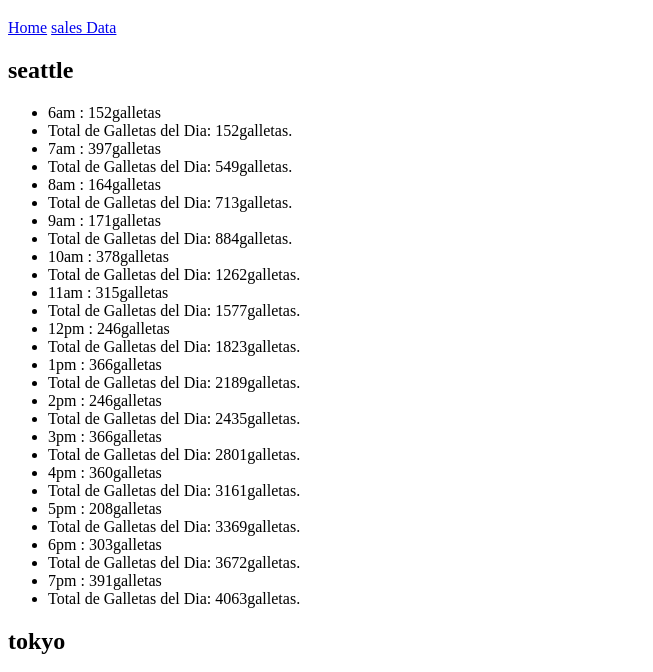
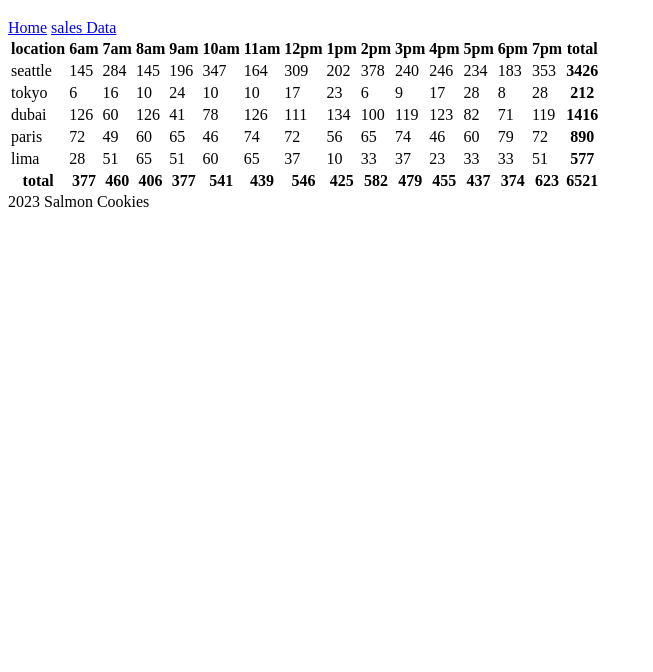
Before and after one commit to MLimaco/cookie-stand, a plain HTML site: page pages/sales.html in a window 1280 px wide. Shown: the part 61-733 px from the top of the page, without its empty margins (0-653 px from the left). Drawn offline with Linux system fonts and the light colour scheme.

Commit message:
refactorizacion lab07

```diff
--- a/js/app.js
+++ b/js/app.js
@@ -1,112 +1,108 @@
 'use strict';
+const horasAtencion = ['6am', '7am', '8am', '9am', '10am', '11am', '12pm', '1pm', '2pm', '3pm', '4pm', '5pm', '6pm', '7pm'];
+const tiendas = [];
+const elementosDeTabla = document.getElementById('sales-table');
 
-const seattle = {
-    location: "seattle",
-    minConsumidoresPorHora: 23,
-    maxConsumidoresPorHora: 65,
-    promedioDeGalletasPorPersona: 6.3,
-    galletasVendidasPorHora: [],
-    vender: function () {
-        this.galletasVendidasPorHora = estimarVentas(this);
-    }
+function Locacion(location, minConsumidoresPorHora, maxConsumidoresPorHora, promedioDeGalletasPorPersona) {
+    this.location = location;
+    this.minConsumidoresPorHora = minConsumidoresPorHora;
+    this.maxConsumidoresPorHora = maxConsumidoresPorHora;
+    this.promedioDeGalletasPorPersona = promedioDeGalletasPorPersona;
+    this.galletasVendidasPorHora = [];
+    this.numeroDeConsumidoresPorHora = [];
+    this.totalGalletasPorDia = 0;
 }
-const tokyo = {
-    location: "tokyo",
-    minConsumidoresPorHora: 3,
-    maxConsumidoresPorHora: 24,
-    promedioDeGalletasPorPersona: 1.2,
-    galletasVendidasPorHora: [],
-    vender: function () {
-        this.galletasVendidasPorHora = estimarVentas(this);
-    }
-}
-const dubai = {
-    location: "dubai",
-    minConsumidoresPorHora: 11,
-    maxConsumidoresPorHora: 38,
-    promedioDeGalletasPorPersona: 3.7,
-    galletasVendidasPorHora: [],
-    vender: function () {
-        this.galletasVendidasPorHora = estimarVentas(this);
-    }
-}
-const paris = {
-    location: "paris",
-    minConsumidoresPorHora: 20,
-    maxConsumidoresPorHora: 38,
-    promedioDeGalletasPorPersona: 2.3,
-    galletasVendidasPorHora: [],
-    vender: function () {
-        this.galletasVendidasPorHora = estimarVentas(this);
-    }
-}
-const lima = {
-    location: "lima",
-    minConsumidoresPorHora: 2,
-    maxConsumidoresPorHora: 16,
-    promedioDeGalletasPorPersona: 4.6,
-    galletasVendidasPorHora: [],
-    vender: function () {
-        this.galletasVendidasPorHora = estimarVentas(this);
-    }
-}
-
-const horasAtencion = ['6am', '7am', '8am', '9am', '10am', '11am', '12pm', '1pm', '2pm', '3pm', '4pm', '5pm', '6pm', '7pm'];
-const tiendas = [seattle, tokyo, dubai, paris, lima];
 
 function random(min, max) {
     return Math.floor(Math.random() * (max - min) + min);
 }
 
-function estimarVentas(tienda) {
-    const sale = [];
+Locacion.prototype.calcularConsumidoresPorHora = function () {
     for (let i = 0; i < horasAtencion.length; i++) {
-        const numeroDeConsumidores = random(tienda.minConsumidoresPorHora, tienda.maxConsumidoresPorHora);
-        const ventaPorHora = Math.ceil(numeroDeConsumidores * tienda.promedioDeGalletasPorPersona);
-        sale.push(ventaPorHora)
-        console.log(sale);
+        this.numeroDeConsumidoresPorHora.push(random(this.minConsumidoresPorHora, this.maxConsumidoresPorHora));
     }
-    return sale
+};
+
+Locacion.prototype.calcularGalletasPorHora = function () {
+    this.calcularConsumidoresPorHora();
+    for (let i = 0; i < horasAtencion.length; i++) {
+        const ventasPorHora = Math.ceil(this.numeroDeConsumidoresPorHora[i] * this.promedioDeGalletasPorPersona);
+        this.galletasVendidasPorHora.push(ventasPorHora);
+        this.totalGalletasPorDia += ventasPorHora
+    }
+};
+
+const seattle = new Locacion("seattle", 23, 65, 6.3);
+const tokyo = new Locacion("tokyo", 3, 24, 1.2);
+const dubai = new Locacion("dubai", 11, 38, 3.7);
+const paris = new Locacion("paris", 20, 38, 2.3);
+const lima = new Locacion("lima", 2, 16, 4.6);
+tiendas.push(seattle, tokyo, dubai, paris, lima);
+
+function encabezadoTabla() {
+    const tablaFila = document.createElement('tr');
+    let tablaHeader = document.createElement('th');
+    tablaHeader.textContent = 'location';
+    tablaFila.appendChild(tablaHeader);
+
+    for (let i = 0; i < horasAtencion.length; i++) {
+        tablaHeader = document.createElement('th');
+        tablaHeader.textContent = horasAtencion[i];
+        tablaFila.appendChild(tablaHeader);
+    }
+    tablaHeader = document.createElement('th');
+    tablaHeader.textContent = 'total';
+    tablaFila.appendChild(tablaHeader)
+
+    elementosDeTabla.appendChild(tablaFila);
 }
 
-function mostrarVentas(tienda) {
-
-    let totalGalletasDelDia = 0
-
-    const root = document.getElementById('root');
-
-    const location = document.createElement('section');
-    location.classList.add('location');
-    root.appendChild(location);
-
-    const title = document.createElement('h2');
-    title.textContent = tienda.location;
-    location.appendChild(title);
-
-    const lista = document.createElement('ul')
-    location.appendChild(lista);
-
+Locacion.prototype.mostrarVentas = function () {
+    this.calcularGalletasPorHora();
+    const tablaFila = document.createElement('tr');
+    let dataTable = document.createElement('td');
+    dataTable.textContent = this.location;
+    tablaFila.appendChild(dataTable);
     for (let i = 0; i < horasAtencion.length; i++) {
-        const listItem = document.createElement('li');
-        listItem.textContent = horasAtencion[i] + ' : ' + tienda.galletasVendidasPorHora[i] + 'galletas';
-        lista.appendChild(listItem);
-        totalGalletasDelDia += tienda.galletasVendidasPorHora[i];
-
-        const ventaTotal = document.createElement('li');
-        ventaTotal.textContent = 'Total de Galletas del Dia: ' + totalGalletasDelDia + 'galletas.';
-        lista.appendChild(ventaTotal);
-
+        dataTable = document.createElement('td');
+        dataTable.textContent = this.galletasVendidasPorHora[i];
+        tablaFila.appendChild(dataTable);
     }
+    let totalDataTable = document.createElement('th');
+    totalDataTable.textContent = this.totalGalletasPorDia;
+    tablaFila.appendChild(totalDataTable);
+    elementosDeTabla.appendChild(tablaFila);
 }
 
-function correrModelo() {
-    for (let i = 0; i < tiendas.length; i++) {
-        tiendas[i].vender();
-        mostrarVentas(tiendas[i]);
+function footerTable() {
+    const tablaFila = document.createElement('tr');
+    let pieDeTabla = document.createElement('th');
+    pieDeTabla.textContent = 'total';
+    tablaFila.appendChild(pieDeTabla);
+
+    let totalDeTotales = 0;
+    for (let i = 0; i < horasAtencion.length; i++) {
+        let totalPorHora = 0;
+        for (let j = 0; j < tiendas.length; j++) {
+            totalPorHora += tiendas[j].galletasVendidasPorHora[i];
+            totalDeTotales += tiendas[j].galletasVendidasPorHora[i];
+        }
+        pieDeTabla=document.createElement('th');
+        pieDeTabla.textContent = totalPorHora;
+        tablaFila.appendChild(pieDeTabla);
     }
+    pieDeTabla = document.createElement('th');
+    pieDeTabla.textContent = totalDeTotales;
+    tablaFila.appendChild(pieDeTabla)
+    elementosDeTabla.appendChild(tablaFila)
 }
 
-correrModelo();
+function ejecutarTabla(){
+    encabezadoTabla();
+    for (let i = 0; i<tiendas.length; i++){
+        tiendas[i].mostrarVentas();
+    }
+    footerTable();
+}
 
-
-// (numeroClientes/hora)*(galletasCompran/persona)=galletasCompradas/hora
+ejecutarTabla();
--- a/pages/sales.html
+++ b/pages/sales.html
@@ -16,8 +16,10 @@
         </nav>
     </header>
     <main>
-        <section id="root">
+        <section class="root">
+            <table id="sales-table">
 
+            </table>
         </section>
     </main>
     <footer>
```
